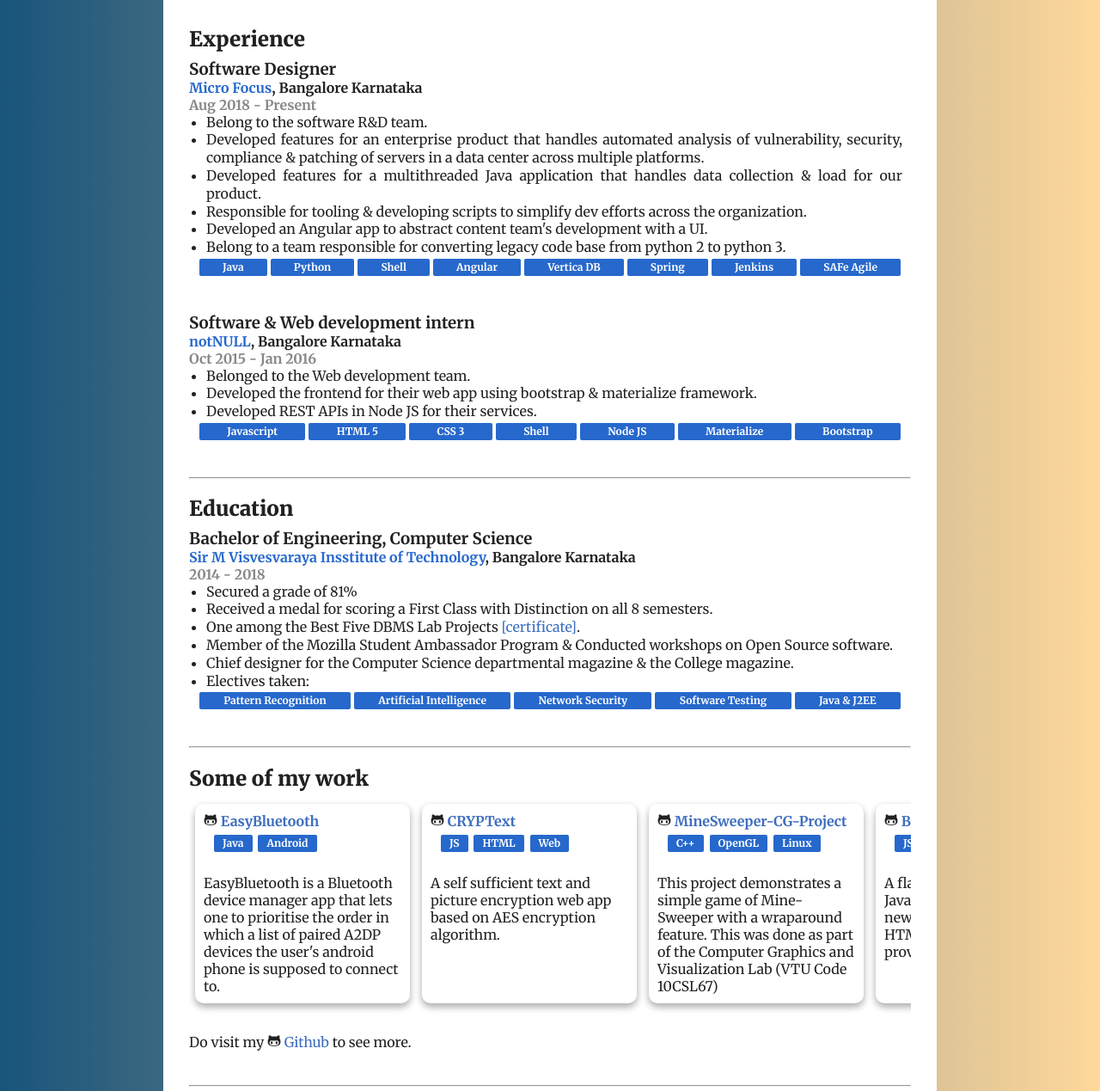
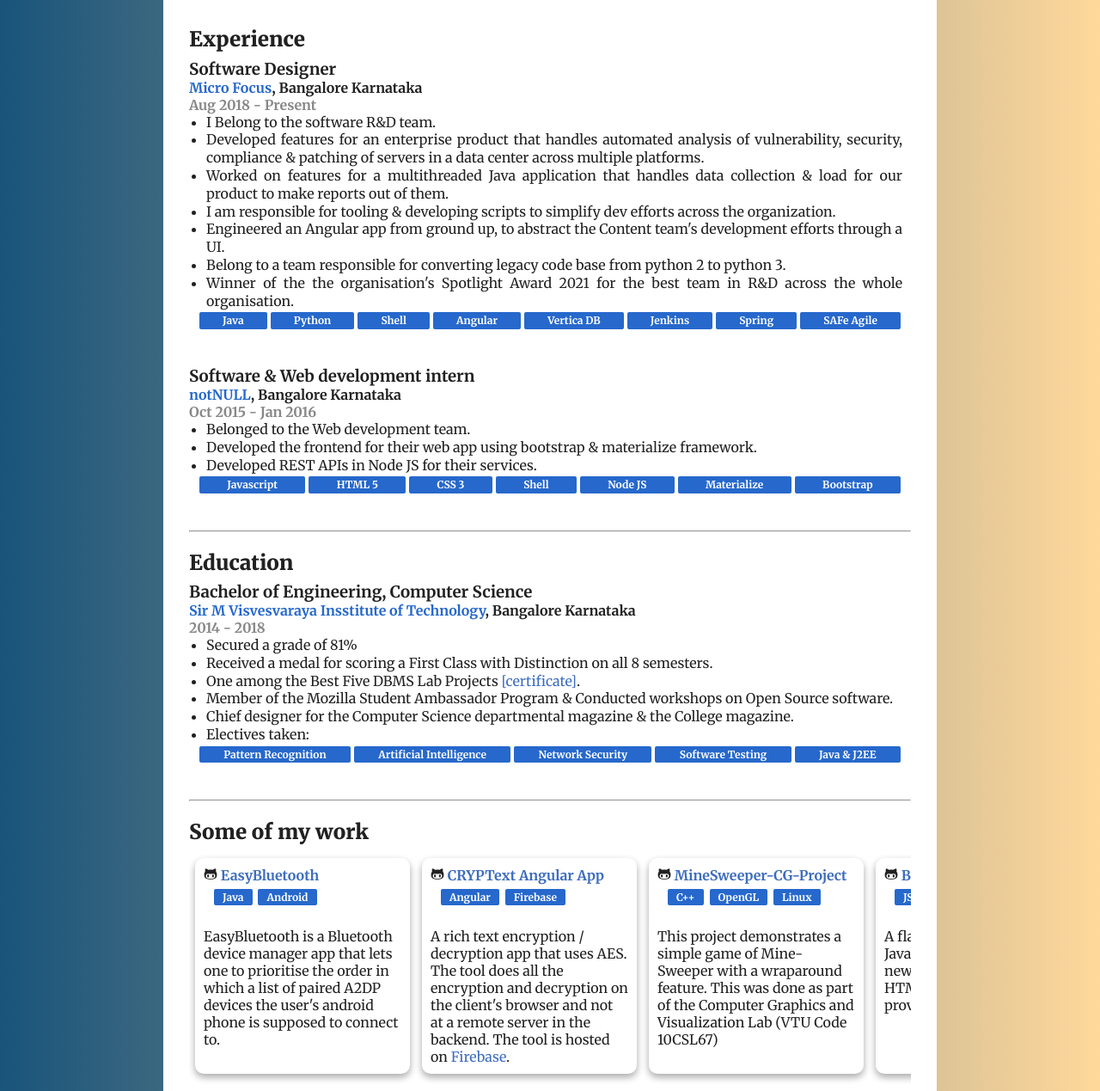
Before and after one commit to Akhilsudh/Akhilsudh.github.io, a plain HTML site: page resume.html in a window 1280 px wide. Shown: the part 200-1469 px from the top of the page at 86% size. Drawn offline with Linux system fonts and the light colour scheme.

Commit message:
Added more details

```diff
--- a/resume.html
+++ b/resume.html
@@ -31,14 +31,15 @@
         <h4><span class="light">Micro Focus</span>, Bangalore Karnataka</h4>
         <h4 class="date">Aug 2018 - Present</h4>
         <ul>
-          <li>Belong to the software R&D team.</li>
+          <li>I Belong to the software R&D team.</li>
           <li>Developed features for an enterprise product that handles automated analysis of vulnerability,
             security, compliance & patching of servers in a data center across multiple platforms.</li>
-          <li>Developed features for a multithreaded Java application that handles data collection & load
-            for our product.</li>
-          <li>Responsible for tooling & developing scripts to simplify dev efforts across the organization.</li>
-          <li>Developed an Angular app to abstract content team's development with a UI.</li>
+          <li>Worked on features for a multithreaded Java application that handles data collection & load
+            for our product to make reports out of them.</li>
+          <li>I am responsible for tooling & developing scripts to simplify dev efforts across the organization.</li>
+          <li>Engineered an Angular app from ground up, to abstract the Content team's development efforts through a UI.</li>
           <li>Belong to a team responsible for converting legacy code base from python 2 to python 3.</li>
+          <li>Winner of the the organisation's Spotlight Award 2021 for the best team in R&D across the whole organisation.</li>
         </ul>
         <ul class="content-skills">
           <li>Java</li>
@@ -46,8 +47,8 @@
           <li>Shell</li>
           <li>Angular</li>
           <li>Vertica DB</li>
+          <li>Jenkins</li>
           <li>Spring</li>
-          <li>Jenkins</li>
           <li>SAFe Agile</li>
         </ul>
       </section>
@@ -110,7 +111,98 @@
                   <li>Android</li>
                 </ul>
                 <br>
-                <p>EasyBluetooth is a Bluetooth device manager app that lets one to prioritise the order in which a list of paired A2DP devices the user's android phone is supposed to connect to.</p>
+                <p>
+                  EasyBluetooth is a Bluetooth device manager app that lets one to prioritise the order
+                  in which a list of paired A2DP devices the user's android phone is supposed to connect to.
+                </p>
+              </div>
+              <div class="card-content">
+                <h4 class="gh">
+                  <i class="icon icon-github-alt"></i>
+                  <a class="gh" href="https://github.com/Akhilsudh/cryptext-angular">
+                    CRYPText Angular App
+                  </a>
+                </h4>
+                <ul class="project-stack">
+                  <li>Angular</li>
+                  <li>Firebase</li>
+                </ul>
+                <br>
+                <p>
+                  A rich text encryption / decryption app that uses AES. The tool does all the encryption
+                  and decryption on the client's browser and not at a remote server in the backend.
+                  The tool is hosted on <a href="https://cryptext-b4012.web.app/">Firebase</a>.
+                </p>
+              </div>
+              <div class="card-content">
+                <h4 class="gh">
+                  <i class="icon icon-github-alt"></i>
+                  <a class="gh" href="https://github.com/Akhilsudh/MineSweeper-CG-Project">
+                    MineSweeper-CG-Project
+                  </a>
+                </h4>
+                <ul class="project-stack">
+                  <li>C++</li>
+                  <li>OpenGL</li>
+                  <li>Linux</li>
+                </ul>
+                <br>
+                <p>
+                  This project demonstrates a simple game of Mine-Sweeper with a wraparound feature.
+                  This was done as part of the Computer Graphics and Visualization Lab (VTU Code 10CSL67)
+                </p>
+              </div>
+              <div class="card-content">
+                <h4 class="gh">
+                  <i class="icon icon-github-alt"></i>
+                  <a class="gh" href="https://github.com/Akhilsudh/BallEscape">
+                    BallEscape
+                  </a>
+                </h4>
+                <ul class="project-stack">
+                  <li>JS</li>
+                  <li>P5.js</li>
+                  <li>Web</li>
+                </ul>
+                <br>
+                <p>
+                  A flappy bird clone written in Javascript. This game uses new features provided by HTML5
+                  and drawing features provided by the p5.js library.
+                </p>
+              </div>
+              <div class="card-content">
+                <h4 class="gh">
+                  <i class="icon icon-github-alt"></i>
+                  <a class="gh" href="https://github.com/Akhilsudh/PyPong3">
+                    PyPong3
+                  </a>
+                </h4>
+                <ul class="project-stack">
+                  <li>Python 3</li>
+                  <li>turtle</li>
+                  <li>Linux</li>
+                </ul>
+                <br>
+                <p>
+                  A two player game of pong implemented in python 3 using the turtle graphics module and
+                  simpleaudio package for sound effects.
+                </p>
+              </div>
+              <div class="card-content">
+                <h4 class="gh">
+                  <i class="icon icon-github-alt"></i>
+                  <a class="gh" href="https://github.com/Akhilsudh/leetcoder">
+                    Leetcoder
+                  </a>
+                </h4>
+                <ul class="project-stack">
+                  <li>Java</li>
+                </ul>
+                <br>
+                <p>
+                  A personal Java repo updated regularly in my free time with personal solutions to popular
+                  competitive coding problems and implementations of Java concepts I learned.
+                </p>
               </div>
               <div class="card-content">
                 <h4 class="gh">
@@ -126,64 +218,6 @@
                 </ul>
                 <br>
                 <p>A self sufficient text and picture encryption web app based on AES encryption algorithm.</p>
-              </div>
-              <div class="card-content">
-                <h4 class="gh">
-                  <i class="icon icon-github-alt"></i>
-                  <a class="gh" href="https://github.com/Akhilsudh/MineSweeper-CG-Project">
-                    MineSweeper-CG-Project
-                  </a>
-                </h4>
-                <ul class="project-stack">
-                  <li>C++</li>
-                  <li>OpenGL</li>
-                  <li>Linux</li>
-                </ul>
-                <br>
-                <p>This project demonstrates a simple game of Mine-Sweeper with a wraparound feature. This was done as part of the Computer Graphics and Visualization Lab (VTU Code 10CSL67)</p>
-              </div>
-              <div class="card-content">
-                <h4 class="gh">
-                  <i class="icon icon-github-alt"></i>
-                  <a class="gh" href="https://github.com/Akhilsudh/BallEscape">
-                    BallEscape
-                  </a>
-                </h4>
-                <ul class="project-stack">
-                  <li>JS</li>
-                  <li>P5.js</li>
-                  <li>Web</li>
-                </ul>
-                <br>
-                <p>A flappy bird clone written in Javascript. This game uses new features provided by HTML5 and drawing features provided by the p5.js library.</p>
-              </div>
-              <div class="card-content">
-                <h4 class="gh">
-                  <i class="icon icon-github-alt"></i>
-                  <a class="gh" href="https://github.com/Akhilsudh/PyPong3">
-                    PyPong3
-                  </a>
-                </h4>
-                <ul class="project-stack">
-                  <li>Python 3</li>
-                  <li>turtle</li>
-                  <li>Linux</li>
-                </ul>
-                <br>
-                <p>A two player game of pong implemented in python 3 using the turtle graphics module and simpleaudio package for sound effects </p>
-              </div>
-              <div class="card-content">
-                <h4 class="gh">
-                  <i class="icon icon-github-alt"></i>
-                  <a class="gh" href="https://github.com/Akhilsudh/leetcoder">
-                    Leetcoder
-                  </a>
-                </h4>
-                <ul class="project-stack">
-                  <li>Java</li>
-                </ul>
-                <br>
-                <p>A personal Java repo updated regularly in my free time with personal solutions to popular competetive coding problems.</p>
               </div>
             </section>
           </div>
@@ -242,14 +276,12 @@
         <br>
         <a href="assets/documents/resume.pdf">
           <img class="qrcode" src="assets/img/qr-code.png" alt="">
-          <p>Click or scan for resumé</p>
+          <p>Click or scan for résumé</p>
         </a>
       </section>
       <br>
     </div>
   </div><!-- End Container -->
-
-  <!-- <script src="assets/scripts/test.js"></script> -->
 </body>
 
 </html>
```
